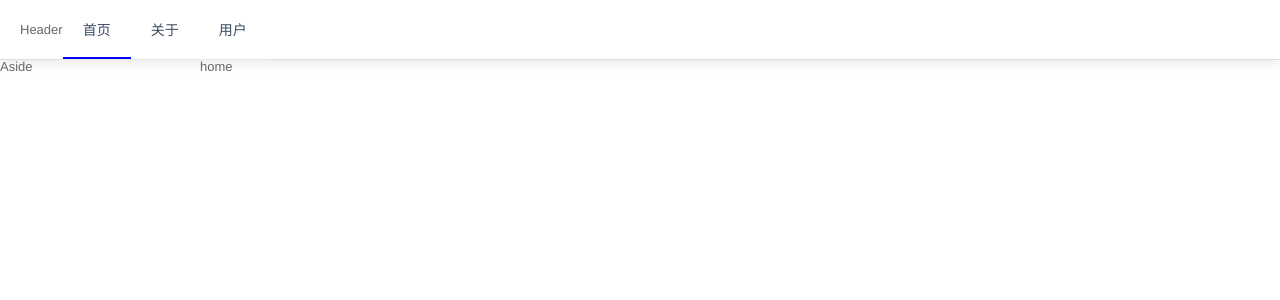
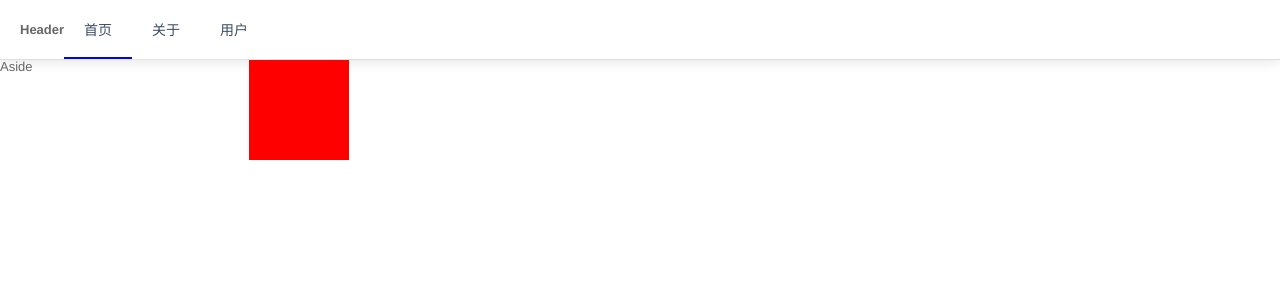
Before and after one commit to xfgu/vuetemplate, a Vue app: page /home in a window 1280 px wide. Shown: the top 300 px of the page. Built offline with nearby package versions, Linux system fonts and the light colour scheme; what @smallwei/avue, umy-ui would draw is missing.

Commit message:
调整config

```diff
--- a/src/assets/config.js
+++ b/src/assets/config.js
@@ -11,10 +11,11 @@ export const config = {
         zoom: 8,   // 初始地图等级
         minZoom: 7,   // 地图最小级别
         maxZoom: 18,    // 地图最大级别
+        zindex:0,   //
     },
     mainMapUrl:[
-		["http://srv{s}.zjditu.cn/ZJEMAP_2D/wmts?service=WMTS&request=GetTile&version=1.0.0&style=default&format=image/jpgpng&layer=TDT_ZJIMGANNO&TileMatrixSet=default028mm&TileMatrix={z}&TileCol={x}&TileRow={y}","http://srv{s}.zjditu.cn/ZJEMAPANNO_2D/wmts?service=WMTS&request=GetTile&version=1.0.0&style=default&format=image/jpgpng&layer=TDT_ZJIMGANNO&TileMatrixSet=default028mm&TileMatrix={z}&TileCol={x}&TileRow={y}"],
-		["http://srv{s}.zjditu.cn/ZJDOM_2D/wmts?service=WMTS&request=GetTile&version=1.0.0&style=default&format=image/jpgpng&layer=imgmap&TileMatrixSet=default028mm&TileMatrix={z}&TileCol={x}&TileRow={y}","http://srv{s}.zjditu.cn/ZJEMAPANNO_2D/wmts?service=WMTS&request=GetTile&version=1.0.0&style=default&format=image/jpgpng&layer=TDT_ZJIMGANNO&TileMatrixSet=default028mm&TileMatrix={z}&TileCol={x}&TileRow={y}"],
+		["http://t{s}.tianditu.gov.cn/vec_c/wmts?layer=vec&style=default&tilematrixset=c&Service=WMTS&Request=GetTile&Version=1.0.0&Format=tiles&TileMatrix={z}&TileCol={x}&TileRow={y}&tk=5ec867c2be5178c5416a0b504d28bd2a"],
+		["http://t{s}.tianditu.gov.cn/cva_c/wmts?layer=cva&style=default&tilematrixset=c&Service=WMTS&Request=GetTile&Version=1.0.0&Format=tiles&TileMatrix={z}&TileCol={x}&TileRow={y}&tk=5ec867c2be5178c5416a0b504d28bd2a"],
 	],
     customMapUrl:[],
 }
--- a/src/assets/css/index.styl
+++ b/src/assets/css/index.styl
@@ -38,22 +38,6 @@ colors = {
     justify-content: space-between;
 }
 
-.h-100 {
-    height: fill-available;
-    overflow: hidden;
-}
-
-#app {
-    >>> .el-card__body {
-        padding: 0;
-        @extend .h-100;
-    }
-}
-
-.w-100 {
-    width: fill-available;
-    overflow: hidden;
-}
 
 .bra {
     border-radius: 5px;
@@ -174,12 +158,6 @@ for key, val in bor {
     box-shadow: 0 2px 12px 0 rgba(0, 0, 0, 0.1);
 }
 
-.sec {
-    .w-100 {
-        width: 100% !important;
-    }
-}
-
 #app {
     .el-scrollbar__wrap {
         overflow-x: hidden;
--- a/src/assets/css/reset.css
+++ b/src/assets/css/reset.css
@@ -15,8 +15,7 @@ time, mark, audio, video {
 	padding: 0;
 	border: 0;
 	font-size: 100%;
-	font: inherit;
-    vertical-align: baseline;
+	/* font: inherit; */
 	box-sizing: border-box;
 	outline: none;
 }
@@ -27,8 +26,7 @@ footer, header, hgroup, menu, nav, section {
 }
 img{
 	object-fit: cover;
-	width: 100%;
-	height: 100%;
+	vertical-align: middle;
 }
 html,body {
     line-height: 1;
@@ -53,3 +51,9 @@ table {
 	border-collapse: collapse;
 	border-spacing: 0;
 }
+.w-100 {
+    width: fill-available;
+}
+.h-100 {
+    height: fill-available;
+}
--- a/src/views/Home.vue
+++ b/src/views/Home.vue
@@ -1,5 +1,7 @@
 <template>
-  <div class="h-100">home</div>
+  <div class="h-100 por">
+    <div id="e" ref="e"></div>
+  </div>
 </template>
 
 <script>
@@ -7,9 +9,55 @@
 
 export default {
   name: "Home",
+  data() {
+    return {
+      flag: true,
+      left: 0,
+    };
+  },
+  methods: {
+    render() {
+      let e = this.$refs.e;
+      if (this.flag) {
+        if (this.left >= 100) {
+          this.flag = false;
+        }
+        e.style.left = ` ${this.left++}px`;
+      } else {
+        if (this.left <= 0) {
+          this.flag = true;
+        }
+        e.style.left = ` ${this.left--}px`;
+      }
+    },
+    animloop() {
+      this.render();
+      let  rafId = requestAnimationFrame(this.animloop);
+       if(this.left == 50){
+            cancelAnimationFrame(rafId)
+        }
+    },
+  },
+  mounted() {
+    this.animloop();
+  },
   components: {},
 };
 </script>
 <style lang="stylus" scoped>
 @import '../assets/css';
+
+.por {
+  position: relative;
+
+  #e {
+    width: 100px;
+    height: 100px;
+    background: red;
+    position: absolute;
+    left: 0;
+    top: 0;
+    zoom: 1;
+  }
+}
 </style>
```
